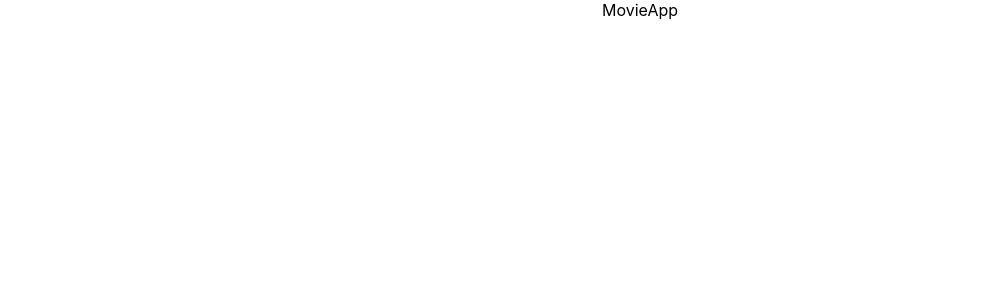
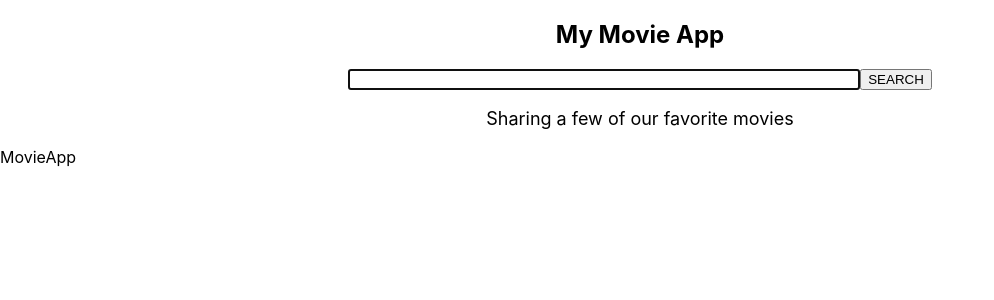
Before and after one commit to KiKiKi-KiKi/react-recoil-sandbox, a React (Create React App) app: page / in a window 1280 px wide. Shown: the top 300 px of the page, without its empty margins (0-994 px from the left). Built offline with nearby package versions, Linux system fonts and the light colour scheme.

Commit message:
:cookie: Add movie app components.

```diff
--- /dev/null
+++ b/src/MovieApp/app.css
@@ -0,0 +1,114 @@
+.App {
+  text-align: center;
+}
+
+.App-header {
+  background-color: #282c34;
+  height: 70px;
+  display: flex;
+  flex-direction: column;
+  align-items: center;
+  justify-content: center;
+  font-size: calc(10px + 2vmin);
+  color: white;
+  padding: 20px;
+  cursor: pointer;
+}
+
+.spinner {
+  height: 80px;
+  margin: auto;
+}
+
+.App-intro {
+  font-size: large;
+}
+
+/* new css for movie component */
+
+* {
+  box-sizing: border-box;
+}
+
+.movies {
+  display: flex;
+  flex-wrap: wrap;
+  flex-direction: row;
+}
+
+.App-header h2 {
+  margin: 0;
+}
+
+.add-movies {
+  text-align: center;
+}
+
+.add-movies button {
+  font-size: 16px;
+  padding: 8px;
+  margin: 0 10px 30px 10px;
+}
+
+.movie {
+  padding: 5px 25px 10px 25px;
+  max-width: 25%;
+}
+
+.errorMessage {
+  margin: auto;
+  font-weight: bold;
+  color: rgb(161, 15, 15);
+}
+
+
+.search {
+  display: flex;
+  flex-direction: row;
+  flex-wrap: wrap;
+  justify-content: center;
+  margin-top: 10px;
+}
+
+
+input[type="submit"] {
+  padding: 5px;
+  background-color: transparent;
+  color: black;
+  border: 1px solid black;
+  width: 80px;
+  margin-left: 5px;
+  cursor: pointer;
+}
+
+
+input[type="submit"]:hover {
+  background-color: #282c34;
+  color: antiquewhite;
+}
+
+
+.search > input[type="text"]{
+  width: 40%;
+  min-width: 170px;
+}
+
+@media screen and (min-width: 694px) and (max-width: 915px) {
+  .movie {
+    max-width: 33%;
+  }
+}
+
+@media screen and (min-width: 652px) and (max-width: 693px) {
+  .movie {
+    max-width: 50%;
+  }
+}
+
+
+@media screen and (max-width: 651px) {
+  .movie {
+    max-width: 100%;
+    margin: auto;
+  }
+}
--- /dev/null
+++ b/src/MovieApp/components/Header.tsx
@@ -0,0 +1,13 @@
+import { VFC } from 'react';
+
+interface HeaderProps {
+  title: string;
+}
+
+export const Header: VFC<HeaderProps> = ({ title }) => {
+  return (
+    <header className="appHeader">
+      <h2>{title}</h2>
+    </header>
+  );
+};
--- /dev/null
+++ b/src/MovieApp/components/SearchForm.tsx
@@ -0,0 +1,41 @@
+import { useCallback, useState, VFC } from 'react';
+
+export const SearchForm: VFC = () => {
+  const [searchValue, setSearchValue] = useState<string>('');
+
+  const handleChangeSearchValue = useCallback(
+    (evt: React.ChangeEvent<HTMLInputElement>) => {
+      setSearchValue(evt.currentTarget.value);
+    },
+    [],
+  );
+
+  const resetSearchField = useCallback(() => {
+    setSearchValue('');
+  }, []);
+
+  const handleCallSearchMovie = (evt: React.FormEvent<HTMLFormElement>) => {
+    evt.preventDefault();
+    const searchText = searchValue.trim();
+
+    if (!searchText) {
+      return;
+    }
+
+    // TODO: Search Movie by searchText
+
+    resetSearchField();
+  };
+
+  return (
+    <form className="search" onSubmit={handleCallSearchMovie}>
+      <input
+        type="text"
+        value={searchValue}
+        onChange={handleChangeSearchValue}
+        autoFocus={true}
+      />
+      <button type="submit">SEARCH</button>
+    </form>
+  );
+};
--- /dev/null
+++ b/src/MovieApp/config.ts
@@ -0,0 +1,2 @@
+export const DEFAULT_PLACEHOLDER_IMAGE =
+  'https://m.media-amazon.com/images/M/MV5BMTczNTI2ODUwOF5BMl5BanBnXkFtZTcwMTU0NTIzMw@@._V1_SX300.jpg';
--- a/src/MovieApp/index.tsx
+++ b/src/MovieApp/index.tsx
@@ -1,3 +1,15 @@
-export const MovieApp = () => {
-  return <div className="movieApp">MovieApp</div>;
+import { VFC } from 'react';
+import './app.css';
+import { Header } from './components/Header';
+import { SearchForm } from './components/SearchForm';
+
+export const MovieApp: VFC = () => {
+  return (
+    <div className="movieApp">
+      <Header title="My Movie App" />
+      <SearchForm />
+      <p className="App-intro">Sharing a few of our favorite movies</p>
+      <div className="movies">MovieApp</div>
+    </div>
+  );
 };
```
Also changed, not shown: src/MovieApp/components/Movie.tsx (added, +22 -0 lines), src/MovieApp/README.md (added).
